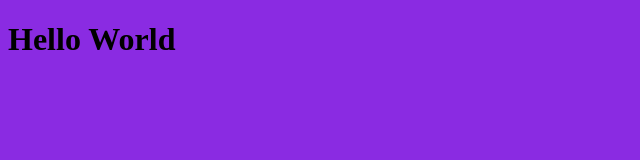
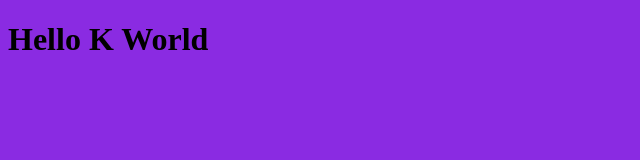
Before and after one commit to Kalyani-techlab/ProjectGit, a plain HTML site: page index.html in a window 1280 px wide. Shown: the whole page, without its empty margins (0-640 px from the left). Drawn offline with Linux system fonts and the light colour scheme.

Commit message:
First change on cloned project

```diff
--- a/index.html
+++ b/index.html
@@ -8,6 +8,6 @@
 <title>Document</title>
 </head>
 <body>
-<h1> Hello World</h1>
+<h1> Hello K World</h1>
 </body>
 </html>
```
